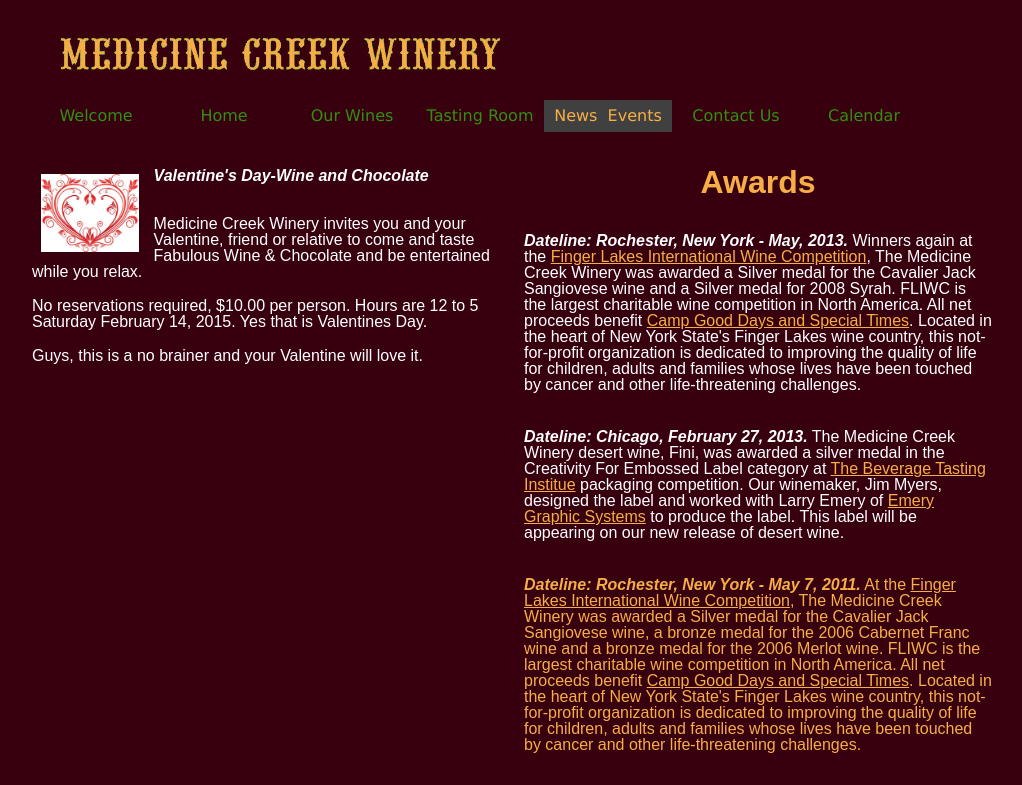
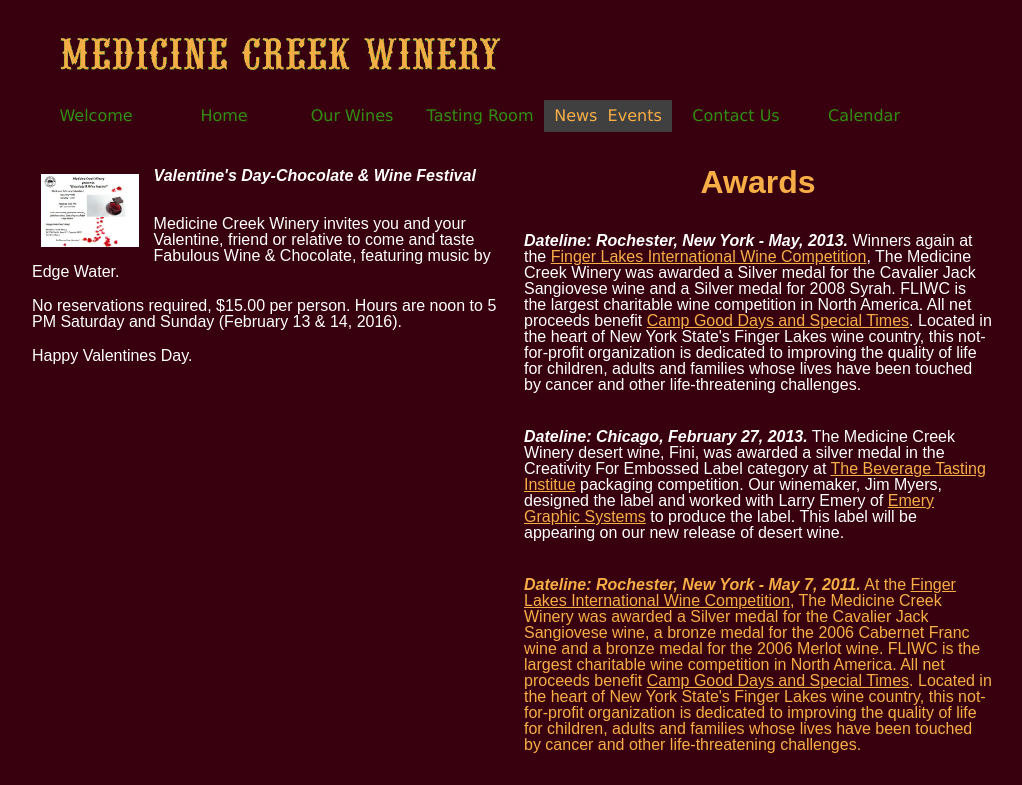
Before and after one commit to rickholm/MCW, a plain HTML site: page news-events.html in a window 1280 px wide. Shown: the top 785 px of the page, without its empty margins (128-1150 px from the left). Drawn offline with Linux system fonts and the light colour scheme.

Commit message:
update news page for valentines day

```diff
--- a/news-events.html
+++ b/news-events.html
@@ -32,17 +32,16 @@
 	  	<br />	<br />
        <div class="new-item">
 	   <div class="captionpic">
-	   <a href="images/2015-valentines.jpg" title="Valentine's Day" alt="Valentine's Day"><img src="images/2015-valentines.jpg"></a>
+	   <a href="images/mcw choc wine fest 2016 flyer.jpeg" title="Valentine's Day" alt="Valentine's Day"><img src="images/mcw choc wine fest 2016 flyer.jpeg"></a>
 	   </div><!-- end captionpic -->
-	   <p><em><b>Valentine's Day-Wine and Chocolate</b></em><p>
+	   <p><em><b>Valentine's Day-Chocolate & Wine Festival</b></em><p>
 	   	   <br />	   <br />
 	   <p>Medicine Creek Winery invites you and your Valentine, friend or relative to come
-	   and taste Fabulous Wine & Chocolate and be entertained while you relax.</p>
+	   and taste Fabulous Wine & Chocolate, featuring music by Edge Water.</p>
 	   <br />
-	   <p>No reservations required, $10.00 per person. Hours are 12 to 5 Saturday February 14, 2015.
-	   Yes that is Valentines Day.</p>
+	   <p>No reservations required, $15.00 per person. Hours are noon to 5 PM Saturday and Sunday (February 13 & 14, 2016).</p>
 	   <br />
-	   <p>Guys, this is a no brainer and your Valentine will love it.</p>
+	   <p>Happy Valentines Day.</p>
 	   <br />
 	   <br />
 	   </div><!--End new item -->
```
Also changed, not shown: images/mcw choc wine fest 2016 flyer.jpeg (added).
